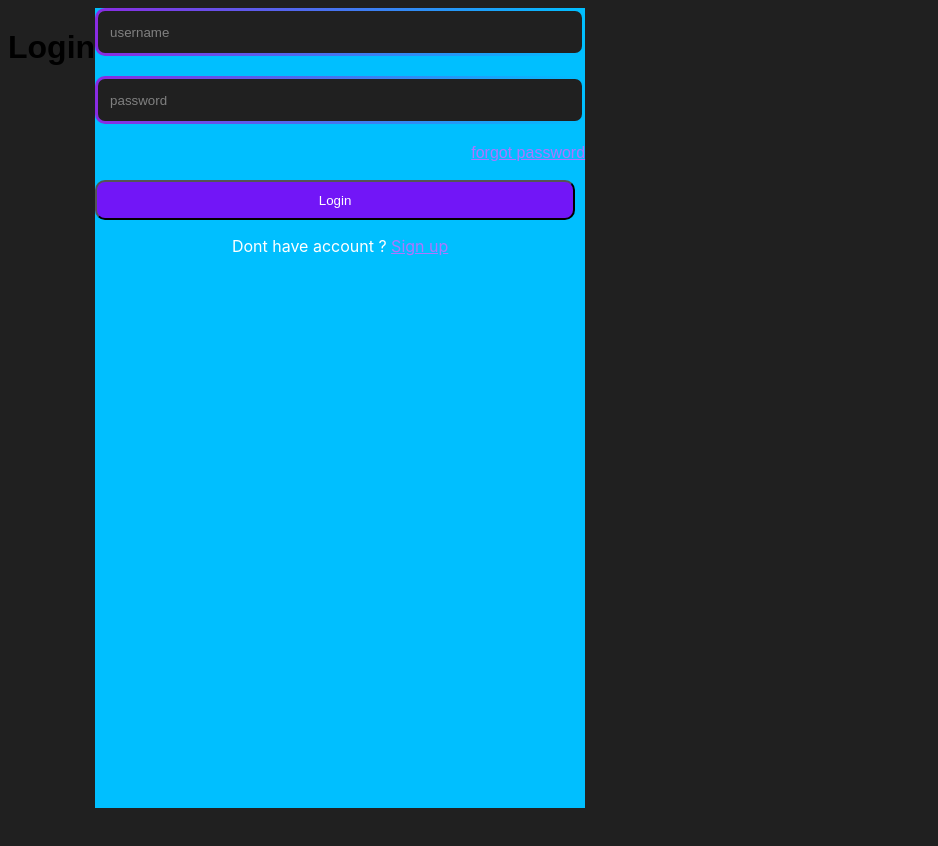
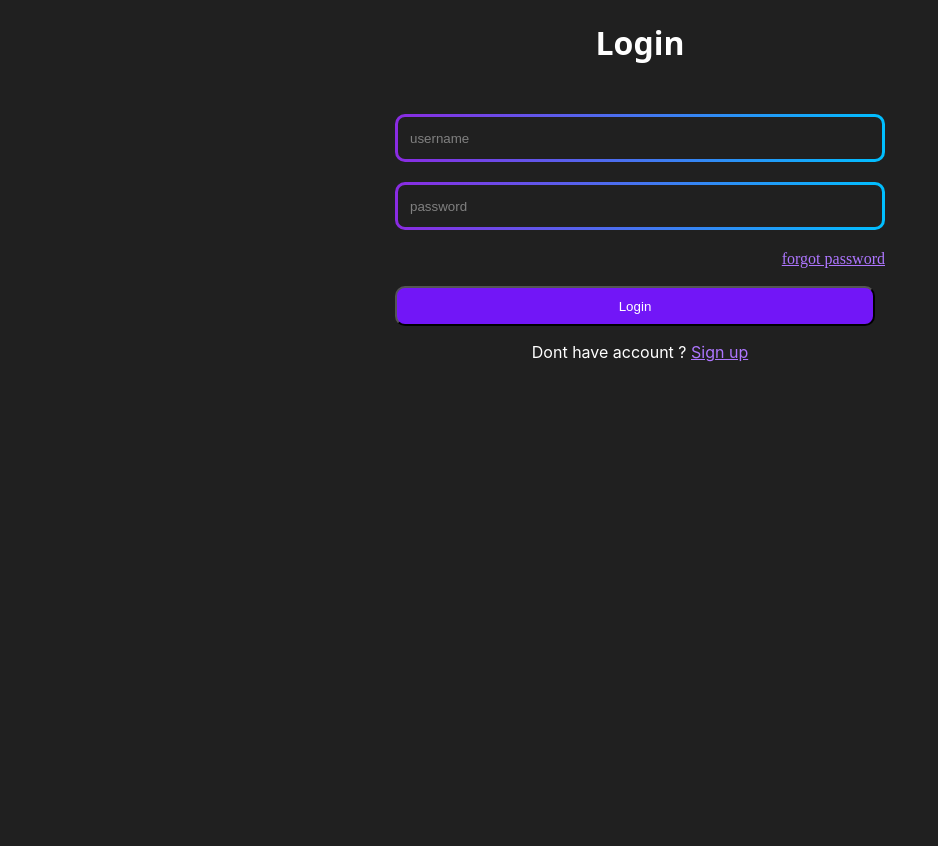
Before and after one commit to Hirukiu/Prism-Yowl, a plain HTML site: page mvp/frontend/login.html in a window 1280 px wide. Shown: the whole page, without its empty margins (0-938 px from the left). Before the commit the page ends 816 px from the top, so only its background shows below. Drawn offline with Linux system fonts and the light colour scheme.

Commit message:
modif regler les problémes liée au css du profile

```diff
--- a/mvp/frontend/Connection.css
+++ b/mvp/frontend/Connection.css
@@ -1,23 +1,16 @@
 @media screen {}
 .container-form {
     display: flex;
-    background-color: #00bfff;
     justify-content: center;
     min-height: 100vh;
-    justify-self: center;
 }
 
 body {
-    font-family: Arial, Helvetica, sans-serif;
     background-color: #202020;
-    display: flex;
 }
 
 header h1 {
-<<<<<<< HEAD
-=======
-    font-family:Arial, Helvetica, sans-serif;
->>>>>>> wystan
+    font-family: system-ui, -apple-system, BlinkMacSystemFont, 'Segoe UI', Roboto, Oxygen, Ubuntu, Cantarell;
     color: white;
     display: flex;
     justify-content: center;
--- a/mvp/frontend/login.html
+++ b/mvp/frontend/login.html
@@ -21,7 +21,7 @@
             <a href="" class="forgot">forgot password</a><br>
 
             <button class="login-btn">Login</button>
-            <p class="p"> Dont have account ? <a href="register.html" class="sign-a">Sign up</a></p>
+            <p class="p"> Dont have account ? <a href="" class="sign-a">Sign up</a></p>
         </form>
     </div>
 
```
Also changed, not shown: mvp/frontend/register.html (+2 -2 lines), 1 other file.
